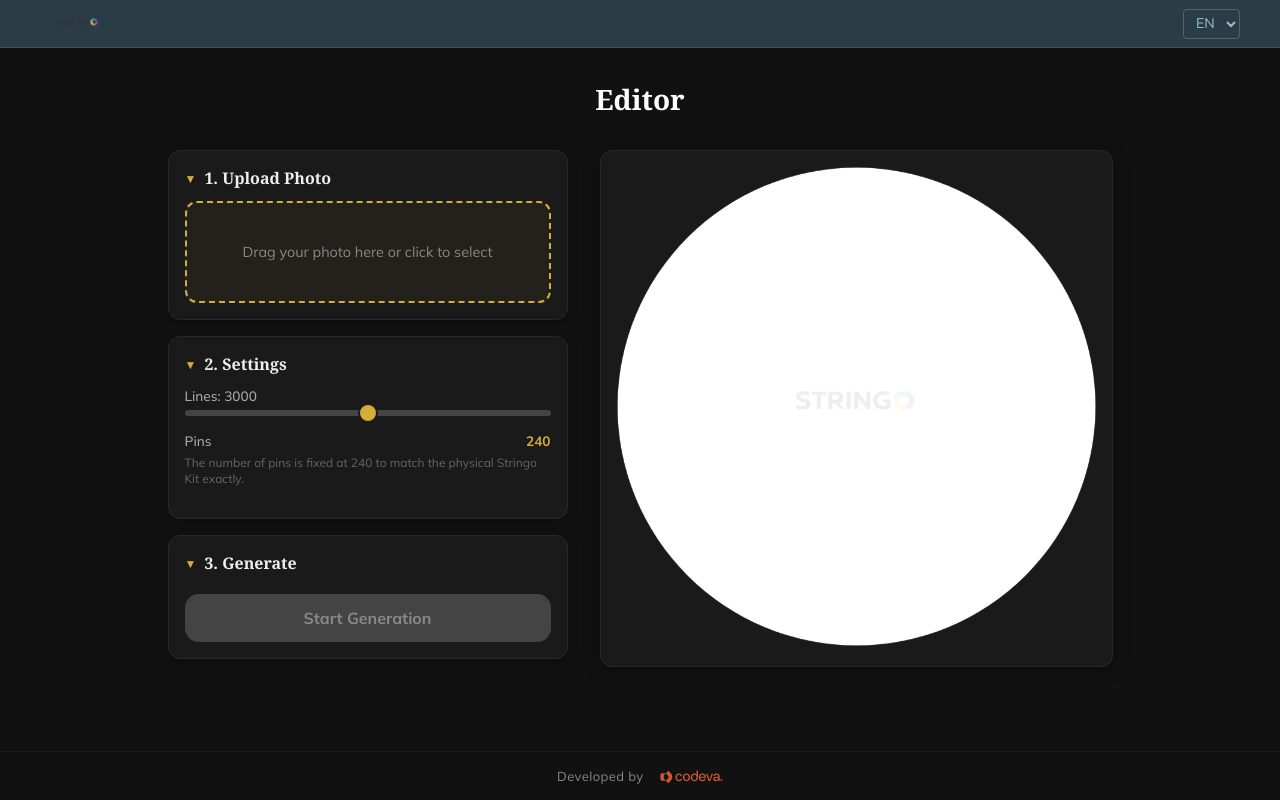
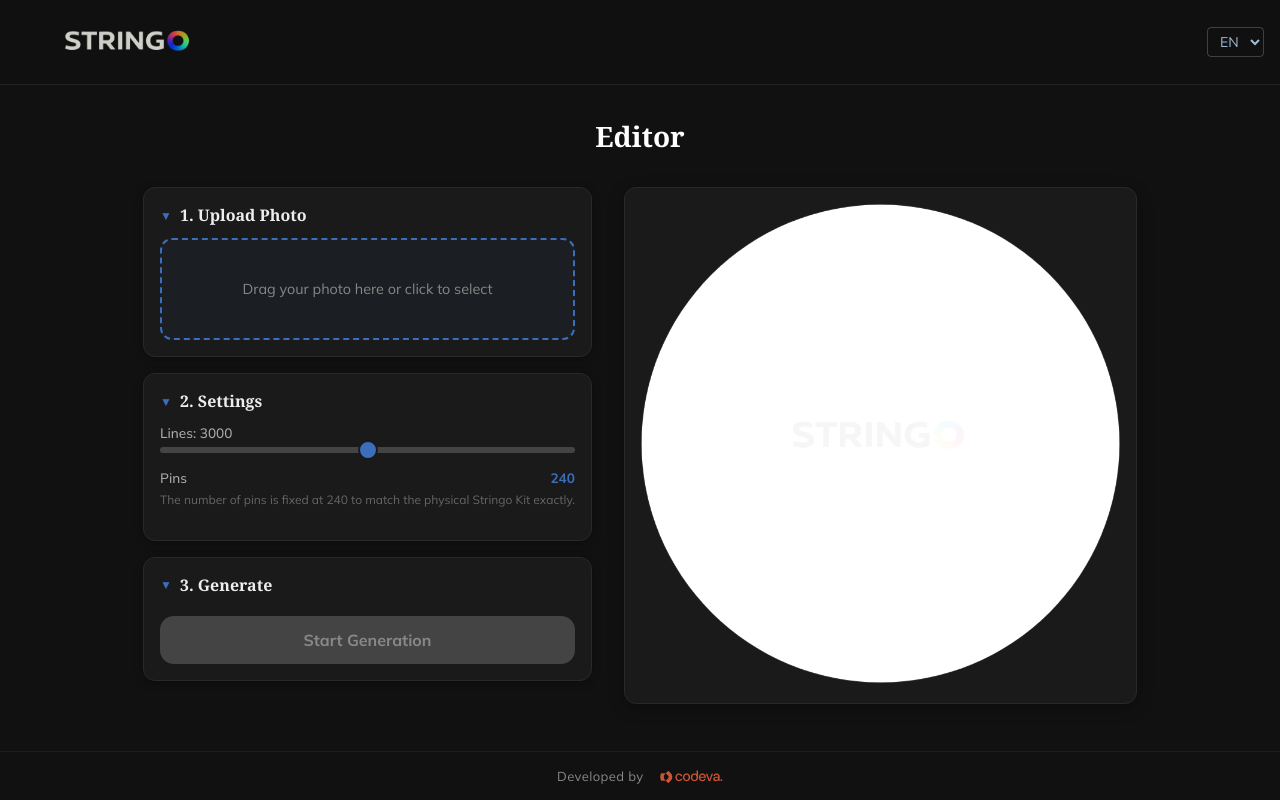
Before and after one commit to gonzalo-toledo/string_art_system, a Next.js app: page /en/editor in a window 1280 px wide. Built offline with nearby package versions, Linux system fonts and the light colour scheme; a web font is replaced by a local one.

Commit message:
refactor: standardize accent color usage with CSS variables and update application theme to blue branding

```diff
--- a/src/app/[locale]/page.module.css
+++ b/src/app/[locale]/page.module.css
@@ -31,7 +31,7 @@
   object-fit: contain;
   z-index: 1;
   opacity: 0.95;
-  filter: drop-shadow(0 0 20px rgba(255, 255, 255, 0.05));
+  filter: invert(1) drop-shadow(0 0 20px rgba(255, 255, 255, 0.05));
   animation: fadeInLogo 1s ease-out;
 }
 
--- a/src/components/editor/canvas-renderer.tsx
+++ b/src/components/editor/canvas-renderer.tsx
@@ -253,8 +253,8 @@ export function CanvasRenderer({
 
         ctx.restore(); // restaurar clip circular
 
-        // 4. Borde del bastidor dorado/elegante
-        ctx.strokeStyle = 'rgba(212, 175, 55, 0.6)';
+        // 4. Borde del bastidor azul elegante de Stringo
+        ctx.strokeStyle = 'rgba(59, 110, 187, 0.65)';
         ctx.lineWidth = 3;
         ctx.beginPath();
         ctx.arc(canvasSize / 2, canvasSize / 2, canvasSize / 2 - 2, 0, Math.PI * 2);
@@ -279,7 +279,7 @@ export function CanvasRenderer({
           ctx.restore();
 
           // Borde del bastidor
-          ctx.strokeStyle = 'rgba(212, 175, 55, 0.6)';
+          ctx.strokeStyle = 'rgba(59, 110, 187, 0.65)';
           ctx.lineWidth = 3;
           ctx.beginPath();
           ctx.arc(canvasSize / 2, canvasSize / 2, canvasSize / 2 - 2, 0, Math.PI * 2);
@@ -303,9 +303,9 @@ export function CanvasRenderer({
         // Marca de agua del logotipo de Stringo difuso en el centro con relación de aspecto correcta
         if (logoImage) {
           ctx.save();
-          ctx.globalAlpha = 0.08;
+          ctx.globalAlpha = 0.045; // Más sutil/transparente
 
-          const maxLogoSize = canvasSize * 0.45;
+          const maxLogoSize = canvasSize * 0.65; // Agrandado
           const logoAspect = logoImage.width / logoImage.height;
 
           let logoW = maxLogoSize;
--- a/src/components/editor/collapsible-panel.tsx
+++ b/src/components/editor/collapsible-panel.tsx
@@ -37,7 +37,7 @@ export function CollapsiblePanel({ title, children, defaultOpen = true, headerRi
               transition: 'transform 0.2s ease',
               transform: isOpen ? 'rotate(0deg)' : 'rotate(-90deg)',
               fontSize: '0.75rem',
-              color: 'var(--color-accent, #d4af37)',
+              color: 'var(--color-accent)',
             }}
           >
             ▼
--- a/src/components/editor/config-panel.tsx
+++ b/src/components/editor/config-panel.tsx
@@ -42,7 +42,7 @@ export function ConfigPanel({ params, onChange, disabled }: Props) {
       <div className={styles.formGroup} style={{ marginTop: '12px' }}>
         <label style={{ fontSize: '0.85rem', color: '#aaa', display: 'flex', justifyContent: 'space-between', alignItems: 'center' }}>
           <span>{t('pins')}</span>
-          <span style={{ fontWeight: 'bold', color: 'var(--color-accent, #d4af37)' }}>{params.totalPins}</span>
+          <span style={{ fontWeight: 'bold', color: 'var(--color-accent)' }}>{params.totalPins}</span>
         </label>
         <p style={{ fontSize: '0.75rem', color: '#666', marginTop: '4px', margin: 0, lineHeight: '1.3' }}>
           {t('fixedPinsDesc')}
--- a/src/components/editor/editor-page.tsx
+++ b/src/components/editor/editor-page.tsx
@@ -167,8 +167,8 @@ export function EditorPage() {
           {/* Banner de sesión activa */}
           {session && (
             <div className={styles.banner} style={{
-            background: 'rgba(212, 175, 55, 0.12)',
-            border: '1px solid #d4af37',
+            background: 'rgba(var(--color-accent-rgb), 0.12)',
+            border: '1px solid var(--color-accent)',
             borderRadius: '8px',
             padding: '12px',
             width: '100%',
@@ -189,8 +189,8 @@ export function EditorPage() {
               <button
                 onClick={() => router.push(`/${locale}/guide`)}
                 style={{
-                  background: '#d4af37',
-                  color: '#111',
+                  background: 'var(--color-accent)',
+                  color: '#ffffff',
                   border: 'none',
                   padding: '6px 12px',
                   borderRadius: '6px',
--- a/src/components/editor/editor.module.css
+++ b/src/components/editor/editor.module.css
@@ -4,7 +4,7 @@
   align-items: center;
   padding: 16px;
   gap: 16px;
-  max-width: 1200px;
+  max-width: 100%;
   margin: 0 auto;
   background-color: var(--color-bg);
   color: var(--color-text);
@@ -32,6 +32,7 @@
 
 @media (min-width: 768px) {
   .container {
+    max-width: 1400px;
     padding: var(--spacing-lg, 32px);
     gap: var(--spacing-lg, 32px);
   }
@@ -50,6 +51,12 @@
   gap: 16px;
   width: 100%;
   max-width: 400px;
+}
+
+@media (min-width: 768px) {
+  .sidebar {
+    max-width: 460px;
+  }
 }
 
 /* Mobile ordering when width is < 768px */
@@ -89,6 +96,7 @@
   justify-content: center;
   align-items: center;
   width: 100%;
+  max-width: 800px;
   background-color: var(--color-surface);
   border-radius: var(--border-radius-panel);
   box-shadow: 0 4px 16px rgba(0, 0, 0, 0.3);
@@ -197,7 +205,7 @@
 
 .formGroup input:focus,
 .formGroup select:focus {
-  border-color: var(--color-accent, #d4af37);
+  border-color: var(--color-accent);
 }
 
 .formGroup input[type="range"] {
@@ -217,14 +225,14 @@
   width: 20px;
   height: 20px;
   border-radius: 50%;
-  background: var(--color-accent, #d4af37);
+  background: var(--color-accent);
   cursor: pointer;
   border: 2px solid #1a1a1a;
 }
 
 .buttonAccent {
   background-color: var(--color-accent);
-  color: #111;
+  color: #ffffff;
 }
 
 .buttonAccent:hover {
@@ -294,7 +302,7 @@
   z-index: 10;
   text-align: center;
   box-shadow: 0 4px 15px rgba(0, 0, 0, 0.5);
-  border: 1px solid rgba(212, 175, 55, 0.3);
+  border: 1px solid rgba(var(--color-accent-rgb), 0.3);
   animation: fadeInOut 5s forwards;
   white-space: nowrap;
 }
@@ -312,8 +320,8 @@
   left: 0;
   right: 0;
   bottom: 0;
-  background: rgba(212, 175, 55, 0.12);
-  border: 3px dashed var(--color-accent, #d4af37);
+  background: rgba(var(--color-accent-rgb), 0.12);
+  border: 3px dashed var(--color-accent);
   display: flex;
   align-items: center;
   justify-content: center;
@@ -326,10 +334,10 @@
   background: var(--color-bg, #111);
   padding: 24px 48px;
   border-radius: var(--border-radius-panel, 12px);
-  color: var(--color-accent, #d4af37);
+  color: var(--color-accent);
   font-size: 1.25rem;
   font-weight: 600;
-  border: 2px solid var(--color-accent, #d4af37);
+  border: 2px solid var(--color-accent);
   box-shadow: 0 8px 32px rgba(0, 0, 0, 0.4);
 }
 
@@ -340,25 +348,25 @@
 
 .dropZone {
   display: none;
-  border: 2px dashed var(--color-accent, #d4af37);
+  border: 2px dashed var(--color-accent);
   border-radius: var(--border-radius-panel, 12px);
   padding: 40px 24px;
   text-align: center;
   cursor: pointer;
   transition: all 0.2s ease;
-  background: rgba(212, 175, 55, 0.05);
+  background: rgba(var(--color-accent-rgb), 0.05);
   color: var(--color-text-muted, #888);
   font-size: 0.9rem;
 }
 
 .dropZone:hover {
-  background: rgba(212, 175, 55, 0.1);
-  border-color: var(--color-accent-hover, #c9a42e);
+  background: rgba(var(--color-accent-rgb), 0.1);
+  border-color: var(--color-accent-hover);
 }
 
 .dropZone.dragActive {
-  background: rgba(212, 175, 55, 0.15);
-  border-color: var(--color-accent-hover, #c9a42e);
+  background: rgba(var(--color-accent-rgb), 0.15);
+  border-color: var(--color-accent-hover);
   border-style: solid;
 }
 
--- a/src/components/editor/image-adjuster.tsx
+++ b/src/components/editor/image-adjuster.tsx
@@ -67,7 +67,7 @@ export function ImageAdjuster({ adjustments, crop, onAdjustmentsChange, onCropCh
             color: '#aaa',
             transition: 'border-color 0.2s, color 0.2s'
           }}
-          onMouseOver={(e) => { if (!disabled) { e.currentTarget.style.borderColor = '#d4af37'; e.currentTarget.style.color = '#fff'; } }}
+          onMouseOver={(e) => { if (!disabled) { e.currentTarget.style.borderColor = 'var(--color-accent)'; e.currentTarget.style.color = '#fff'; } }}
           onMouseOut={(e) => { e.currentTarget.style.borderColor = '#555'; e.currentTarget.style.color = '#aaa'; }}
         >
           {t('reset')}
--- a/src/components/layout/app-header.module.css
+++ b/src/components/layout/app-header.module.css
@@ -1,7 +1,9 @@
 .header {
-  background-color: var(--color-primary);
-  border-bottom: 1px solid rgba(255, 255, 255, 0.1);
-  height: 48px;
+  background-color: rgba(17, 17, 17, 0.85);
+  backdrop-filter: blur(12px);
+  -webkit-backdrop-filter: blur(12px);
+  border-bottom: 1px solid rgba(255, 255, 255, 0.08);
+  height: 60px;
   display: flex;
   align-items: center;
   justify-content: center;
@@ -10,11 +12,18 @@
   z-index: 1000;
   padding: 0 var(--spacing-md);
   box-sizing: border-box;
+  transition: all 0.3s ease;
+}
+
+@media (min-width: 768px) {
+  .header {
+    height: 85px;
+  }
 }
 
 .headerContainer {
   width: 100%;
-  max-width: 1200px;
+  max-width: 1400px;
   display: flex;
   align-items: center;
   justify-content: space-between;
@@ -26,13 +35,35 @@
   align-items: center;
   text-decoration: none;
   height: 100%;
+  position: relative;
 }
 
 .logoImage {
-  height: 50px;
+  height: 42px;
   width: auto;
   object-fit: contain;
   display: block;
+  filter: invert(1);
+  transition: all 0.2s ease;
+}
+
+@media (min-width: 768px) {
+  .logoImage {
+    height: 150px;
+    position: absolute;
+    top: 50%;
+    transform: translateY(calc(-50% + 5px));
+  }
+}
+
+.logoImage:hover {
+  transform: scale(1.05);
+}
+
+@media (min-width: 768px) {
+  .logoImage:hover {
+    transform: translateY(calc(-50% + 5px)) scale(1.05);
+  }
 }
 
 .headerActions {
--- a/src/styles/design-tokens.css
+++ b/src/styles/design-tokens.css
@@ -1,14 +1,25 @@
 :root {
   /* Stringo Brand Palette */
-  --color-primary: #2A3D47;            /* Charcoal azulado insignia de Stringo */
-  --color-primary-hover: #1E2C33;      /* Variante oscura para hover */
-  --color-secondary: #A0BADA;          /* Celeste/azul pastel suave */
-  --color-accent: #d4af37;             /* Dorado premium (para hilos activos y detalles de arte) */
+  --color-primary: #2b4a80;
+  /* Azul insignia de Stringo */
+  --color-primary-hover: #1e355c;
+  /* Variante oscura para hover */
+  --color-secondary: #A0BADA;
+  /* Celeste/azul pastel suave */
+  --color-accent: #3b6ebb;
+  /* Azul vibrante (reemplaza al dorado para hilos activos y detalles) */
+  --color-accent-hover: #4a7ed1;
+  /* Variante hover para el acento */
+  --color-accent-rgb: 59, 110, 187;
+  /* Canal RGB para opacidad en CSS */
 
   /* Backgrounds and surfaces */
-  --color-bg: #111111;                 /* Fondo base oscuro */
-  --color-surface: #1a1a1a;            /* Paneles */
-  --color-surface-elevated: #262626;   /* Controles e inputs */
+  --color-bg: #111111;
+  /* Fondo base oscuro */
+  --color-surface: #1a1a1a;
+  /* Paneles */
+  --color-surface-elevated: #262626;
+  /* Controles e inputs */
   --color-text: #f5f5f5;
   --color-text-muted: #888888;
 
@@ -22,6 +33,8 @@
   --font-body: 'Mulish', 'Muli', 'Inter', sans-serif;
 
   /* Borders and Radii */
-  --border-radius-btn: 14px;           /* Redondeado de botones oficial de Stringo */
-  --border-radius-panel: 12px;         /* Redondeado de paneles oficial (1.2rem) */
+  --border-radius-btn: 14px;
+  /* Redondeado de botones oficial de Stringo */
+  --border-radius-panel: 12px;
+  /* Redondeado de paneles oficial (1.2rem) */
 }
```
Also changed, not shown: src/app/[locale]/page.tsx (+7 -7 lines), src/components/guide/guide.module.css (+19 -19 lines), src/components/guide/visualizer-modal.tsx (+4 -4 lines).
